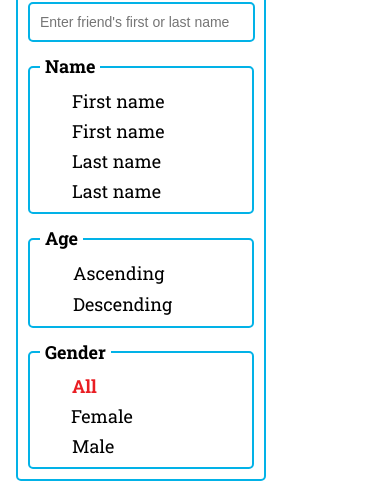
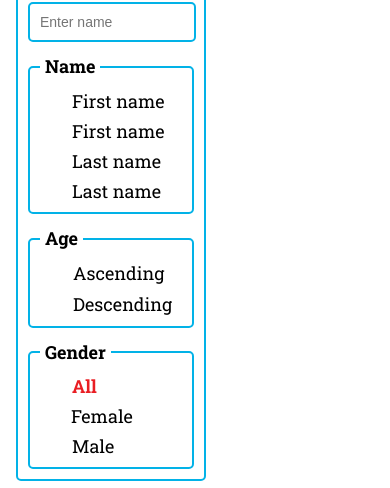
Before and after one commit to andysmokk/friends-app, a website with bundled scripts: page index.html in a window 390 px wide. Shown: the part 118-606 px from the top of the page. Built offline with nearby package versions, Linux system fonts and the light colour scheme; no server answers.

Commit message:
responsive mvp

```diff
--- a/index.html
+++ b/index.html
@@ -35,7 +35,7 @@
                   class="search-form-input"
                   type="text"
                   name="nameInput"
-                  placeholder="Enter friend's first or last name"
+                  placeholder="Enter name"
                   id="name"
                   title="For example: Amina"
                 />
--- a/sass/layouts/_main.scss
+++ b/sass/layouts/_main.scss
@@ -1,7 +1,16 @@
 .main-box {
     display: grid;
-    grid-template-columns: 250px 1fr;
+    grid-template-columns: 240px 1fr;
     column-gap: 15px;
+
+    @media screen and (max-width: 1000px) {
+        grid-template-columns: 210px 1fr;
+    }
+
+    @media screen and (max-width: 800px) {
+        grid-template-columns: 190px 1fr;
+        column-gap: 10px;
+    }
 }
 
 .main-box-left-panel {
@@ -24,6 +33,10 @@
     border-radius: 5px;
     width: 90%;
     transition: 0.1s;
+
+    @media screen and (max-width: 1000px) {
+        width: 87%;
+    }
 }
 
 .search-form-input:hover,
@@ -108,6 +121,22 @@
     grid-row: 1 / 2;
     column-gap: 15px;
     row-gap: 15px;
+
+    @media screen and (max-width: 1000px) {
+        grid-template-columns: repeat(3, 1fr);
+    }
+
+    @media screen and (max-width: 800px) {
+        grid-template-columns: repeat(2, 1fr);
+        column-gap: 10px;
+        row-gap: 10px;
+    }
+
+    @media screen and (max-width: 550px) {
+        grid-template-columns: repeat(1, 1fr);
+        column-gap: 10px;
+        row-gap: 10px;
+    }
 }
 
 .main-box-list-item {
```
Also changed, not shown: css/styles.css, dist/css/styles.min.css, 2 other files.
